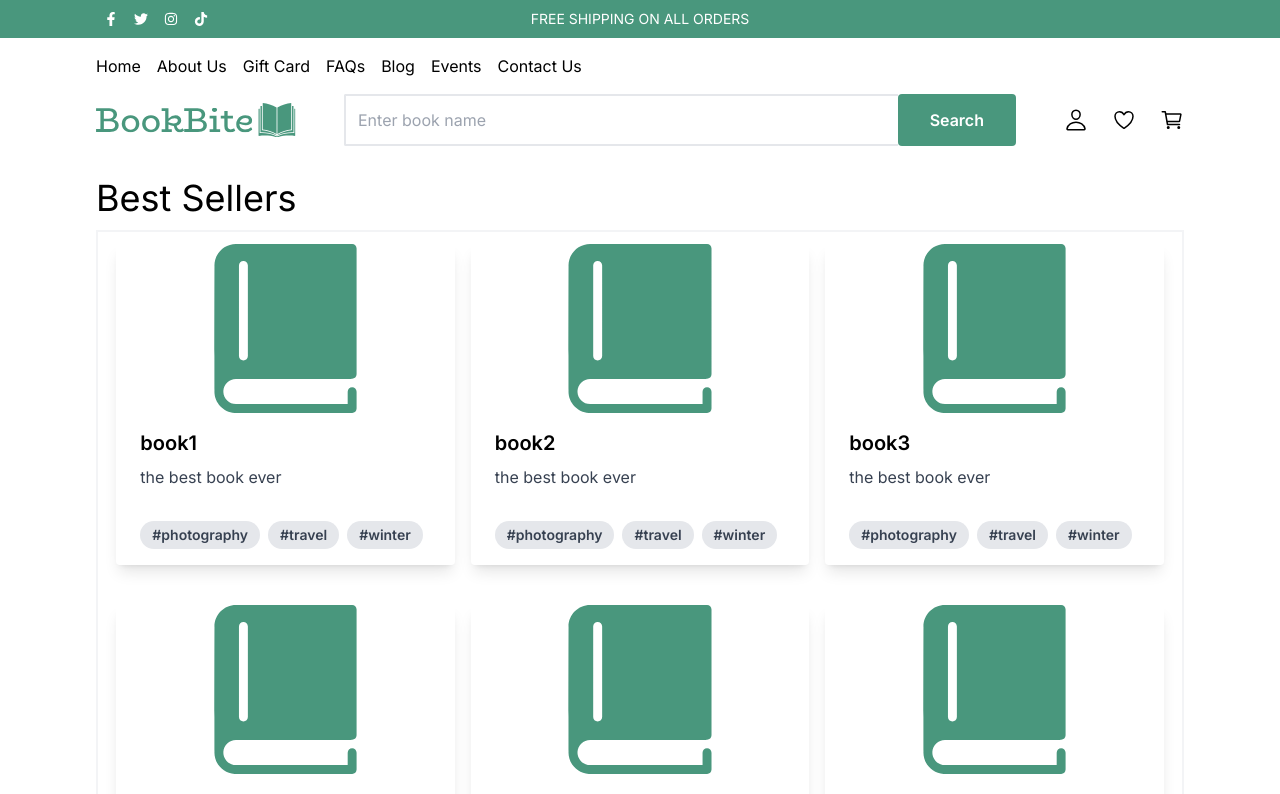
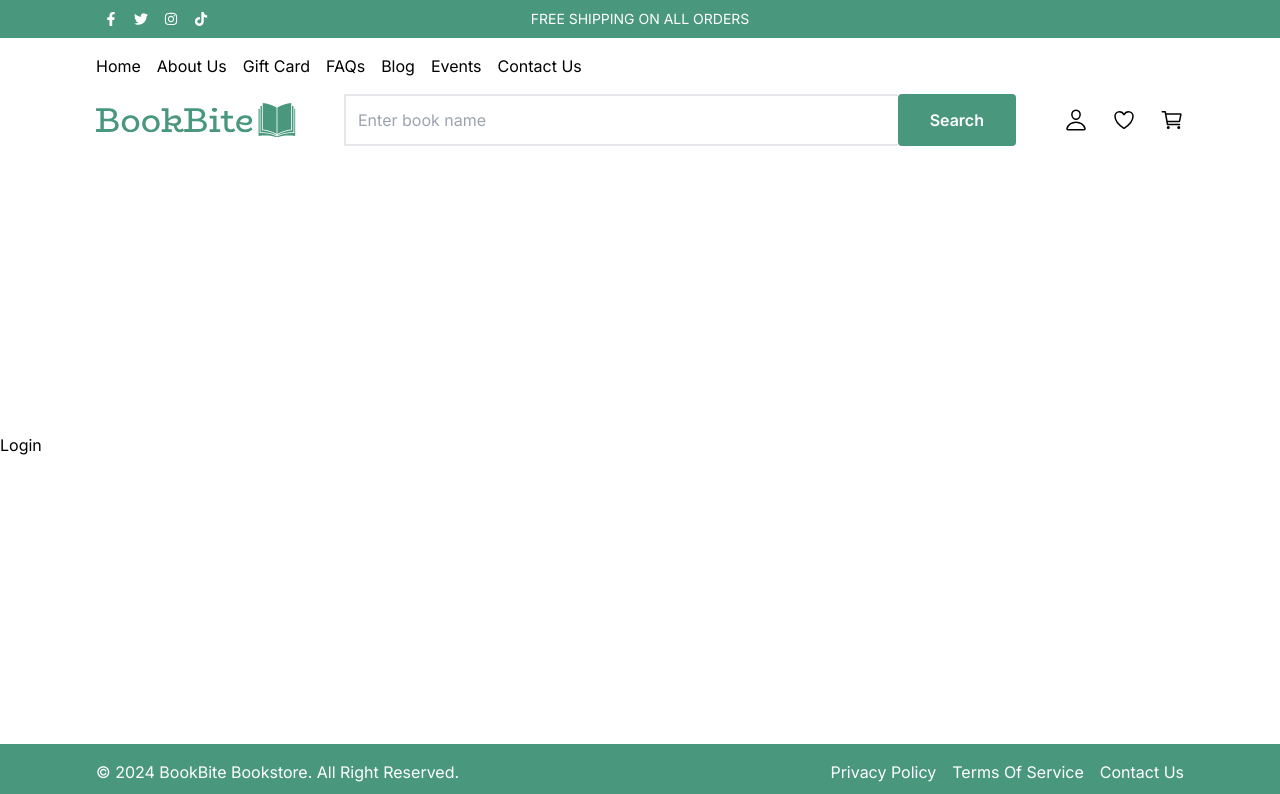
Before and after one commit to SaifAshrafHelmy/bookstore-frontend, a React (Vite) app: page /login in a window 1280 px wide. Shown: the top 794 px of the page. Built offline with nearby package versions, Linux system fonts and the light colour scheme.

Commit message:
Adding React Router Dom + Refactor

```diff
--- a/package.json
+++ b/package.json
@@ -13,7 +13,8 @@
         "@tanstack/react-query": "^5.15.3",
         "react": "^18.2.0",
         "react-dom": "^18.2.0",
-        "react-icons": "^4.12.0"
+        "react-icons": "^4.12.0",
+        "react-router-dom": "^6.21.1"
     },
     "devDependencies": {
         "@types/react": "^18.2.43",
--- a/src/App.tsx
+++ b/src/App.tsx
@@ -1,28 +1,18 @@
-import BooksContainer from './components/BooksContainer';
+import { Route, Routes } from 'react-router-dom';
+import Home from './components/pages/Home';
+import Login from './components/pages/Login';
+import Header from './components/ui/Header';
 import Footer from './components/ui/Footer';
-import Header from './components/ui/Header';
-const books = [
-    { id: 1, title: 'book1', description: 'the best book ever' },
-    { id: 2, title: 'book2', description: 'the best book ever' },
-    { id: 3, title: 'book3', description: 'the best book ever' },
-    { id: 4, title: 'book4', description: 'the best book ever' },
-    { id: 5, title: 'book5', description: 'the best book ever' },
-    { id: 6, title: 'book6', description: 'the best book ever' },
-    { id: 7, title: 'book7', description: 'the best book ever' },
-    { id: 8, title: 'book8', description: 'the best book ever' },
-    { id: 9, title: 'book9', description: 'the best book ever' },
-    { id: 10, title: 'book10', description: 'the best book ever' },
-    { id: 11, title: 'book11', description: 'the best book ever' },
-    { id: 12, title: 'book12', description: 'the best book ever' },
-];
 
 function App() {
     return (
         <div className="container w-[100%] min-h-screen mx-auto flex flex-col justify-between">
             <Header />
-            <div className="content ">
-                <BooksContainer books={books} limit={6} />
-            </div>
+            <Routes>
+                <Route path="/" element={<Home />} />
+                <Route path="/login" element={<Login />} />
+                <Route path="/books" element={<div>Hello from books!</div>} />
+            </Routes>
             <Footer />
         </div>
     );
--- /dev/null
+++ b/src/components/pages/Home.tsx
@@ -0,0 +1,8 @@
+import BooksContainer from '../BooksContainer';
+import { books } from '../../utils/books_seeder';
+
+const Home = () => {
+    return <BooksContainer books={books} limit={6} />;
+};
+
+export default Home;
--- /dev/null
+++ b/src/components/pages/Login.tsx
@@ -0,0 +1,9 @@
+const Login = () => {
+    return (
+        <>
+            <h2>Login</h2>
+        </>
+    );
+};
+
+export default Login;
--- a/src/main.tsx
+++ b/src/main.tsx
@@ -3,8 +3,13 @@ import ReactDOM from 'react-dom/client'
 import App from './App.tsx'
 import './index.css'
 
+import { BrowserRouter } from 'react-router-dom';
+
+
 ReactDOM.createRoot(document.getElementById('root')!).render(
-  <React.StrictMode>
-    <App />
-  </React.StrictMode>,
-)
+    <React.StrictMode>
+        <BrowserRouter>
+            <App />
+        </BrowserRouter>
+    </React.StrictMode>
+);
--- /dev/null
+++ b/src/utils/books_seeder.ts
@@ -0,0 +1,14 @@
+export const books = [
+    { id: 1, title: 'book1', description: 'the best book ever' },
+    { id: 2, title: 'book2', description: 'the best book ever' },
+    { id: 3, title: 'book3', description: 'the best book ever' },
+    { id: 4, title: 'book4', description: 'the best book ever' },
+    { id: 5, title: 'book5', description: 'the best book ever' },
+    { id: 6, title: 'book6', description: 'the best book ever' },
+    { id: 7, title: 'book7', description: 'the best book ever' },
+    { id: 8, title: 'book8', description: 'the best book ever' },
+    { id: 9, title: 'book9', description: 'the best book ever' },
+    { id: 10, title: 'book10', description: 'the best book ever' },
+    { id: 11, title: 'book11', description: 'the best book ever' },
+    { id: 12, title: 'book12', description: 'the best book ever' },
+];
```
Also changed, not shown: 1 other file (tests, documents, lock files or other folders).
